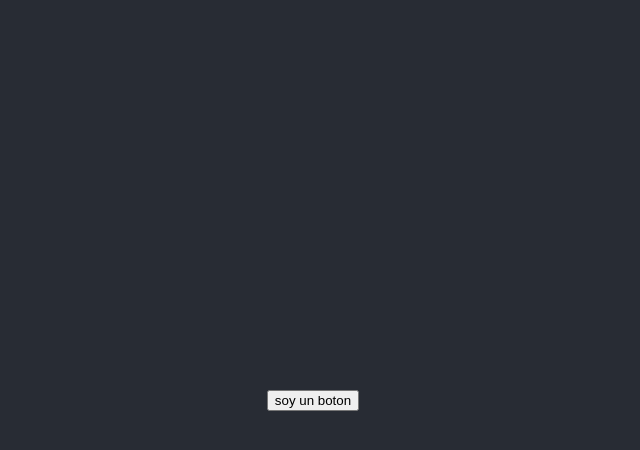
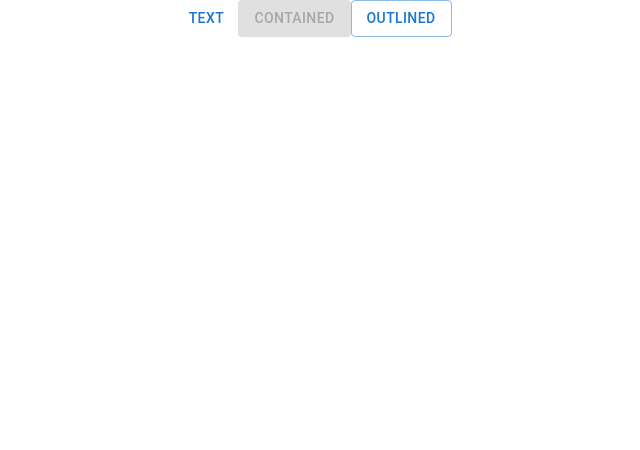
Before and after one commit to reddytocode/hello-world-react, a React (Create React App) app: page / in a window 1280 px wide. Shown: the top 450 px of the page, without its empty margins (327-967 px from the left). Built offline with nearby package versions, Linux system fonts and the light colour scheme.

Commit message:
add material and needed libraries

```diff
--- a/package.json
+++ b/package.json
@@ -3,6 +3,9 @@
   "version": "0.1.0",
   "private": true,
   "dependencies": {
+    "@emotion/react": "^11.7.1",
+    "@emotion/styled": "^11.6.0",
+    "@mui/material": "^5.2.3",
     "cra-template": "1.1.2",
     "react": "^17.0.2",
     "react-dom": "^17.0.2",
--- a/src/App.js
+++ b/src/App.js
@@ -1,12 +1,13 @@
-import logo from './logo.svg';
 import './App.css';
+import Button from "@mui/material/Button";
 
 function App() {
   return (
     <div className="App">
-      <header className="App-header">
-        <button>soy un boton</button>
-      </header>
+        <Button variant="text">Text</Button>
+        <Button variant="contained" disabled>Contained</Button>
+        <Button variant="outlined">Outlined</Button>
+
     </div>
   );
 }
```
Also changed, not shown: 1 other file (tests, documents, lock files or other folders).
